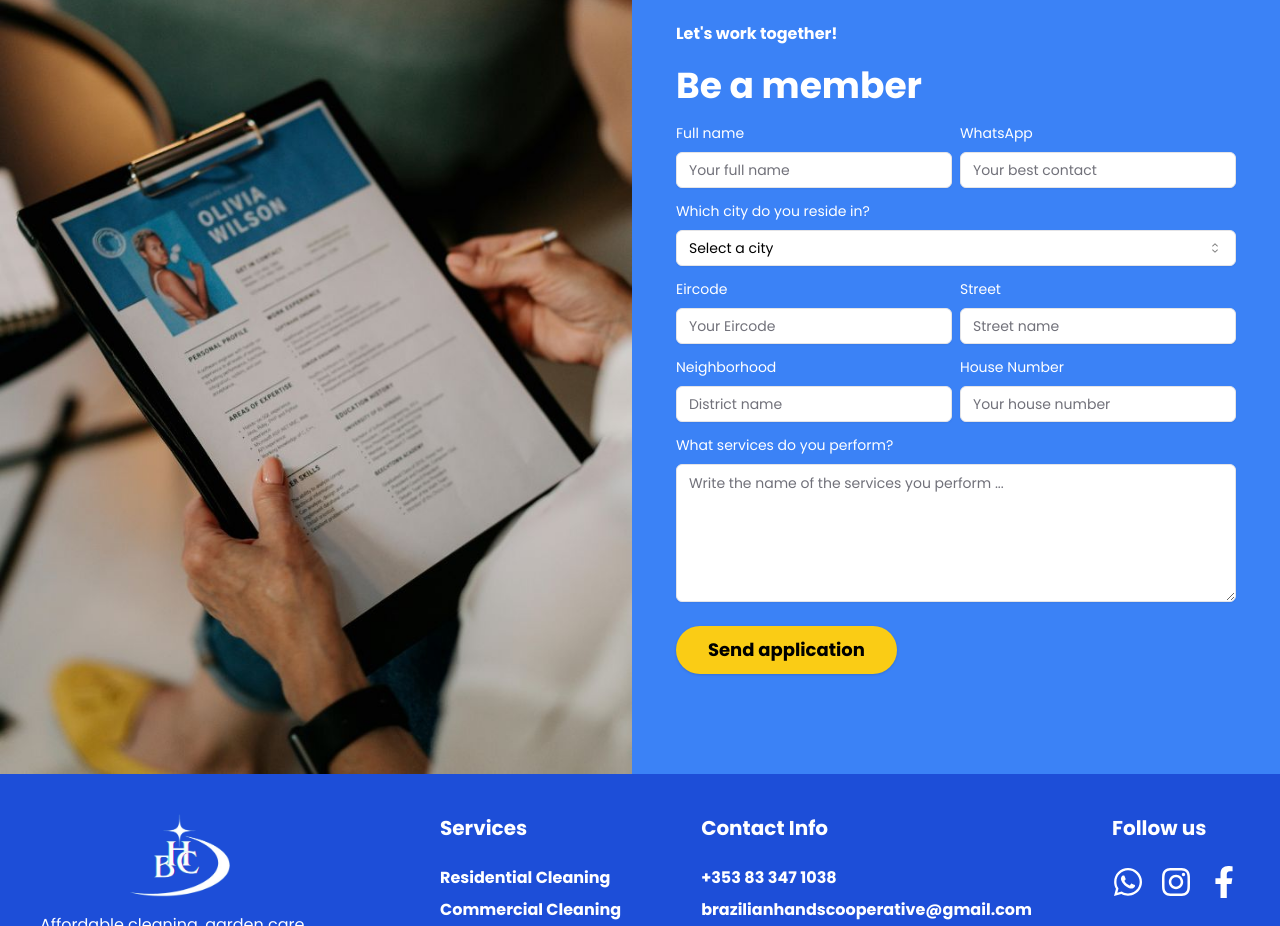
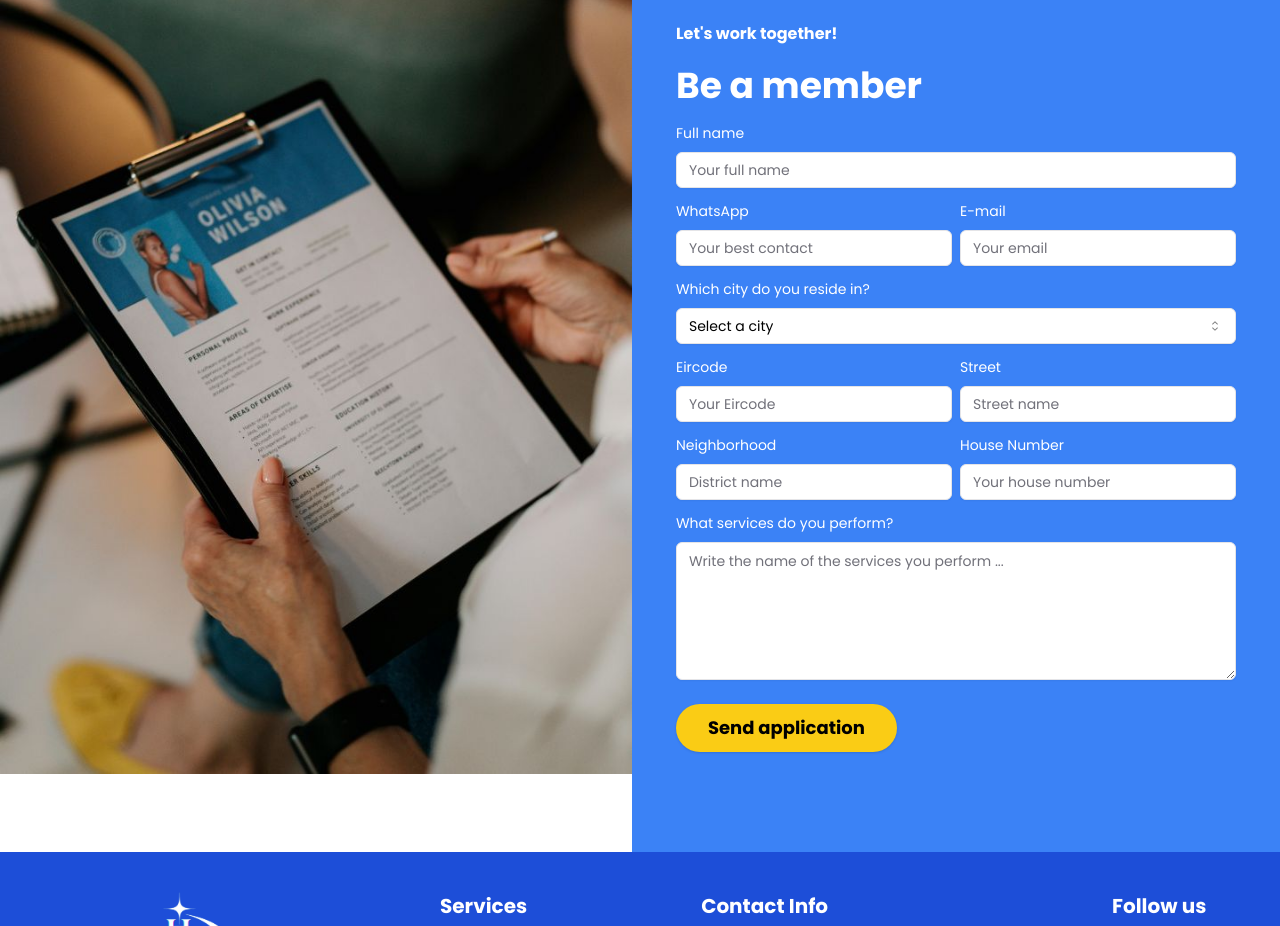
Before and after one commit to eliasacneto/web-hands-cooperative, a Next.js app: page /en/apply in a window 1280 px wide. Shown: the part 2160-3086 px from the top of the page. Built offline with nearby package versions, Linux system fonts and the light colour scheme.

Commit message:
inputs Email

```diff
--- a/components/cooperateComponents/co-form.tsx
+++ b/components/cooperateComponents/co-form.tsx
@@ -14,10 +14,12 @@ import { Label } from "../ui/label";
 import { Textarea } from "../ui/textarea";
 import { useTranslations } from "next-intl";
 import Swal from "sweetalert2";
+import { validateEmail } from "@/lib/validateEmail";
 
 interface CoFormData {
   name: string;
   whatsapp: string;
+  email: string;
   city: string;
   eircode: string;
   street: string;
@@ -32,6 +34,7 @@ const CoForm = () => {
   const [coFormData, setCoFormData] = useState<CoFormData>({
     name: "",
     whatsapp: "",
+    email: "",
     city: "",
     eircode: "",
     street: "",
@@ -66,6 +69,7 @@ const CoForm = () => {
     return (
       coFormData.name !== "" &&
       coFormData.whatsapp !== "" &&
+      validateEmail(coFormData.email) &&
       coFormData.city !== "" &&
       coFormData.eircode !== "" &&
       coFormData.street !== "" &&
@@ -75,6 +79,17 @@ const CoForm = () => {
     );
   };
   const handleSubmit = async () => {
+    if (!validateEmail(coFormData.email)) {
+      Swal.fire({
+        title: a("ops"),
+        text: a("checkEmail"),
+        icon: "error",
+        confirmButtonText: "OK",
+        confirmButtonColor: "#16a34a",
+      });
+      return;
+    }
+
     if (!validateForm()) {
       Swal.fire({
         title: a("ops"),
@@ -126,6 +141,7 @@ Thank you and I await your response!`;
     setCoFormData({
       name: "",
       whatsapp: "",
+      email: "",
       city: "",
       eircode: "",
       street: "",
@@ -167,7 +183,6 @@ Thank you and I await your response!`;
               }}
             >
               <div className="grid w-full items-center gap-4">
-                <div className="flex gap-2">
                 <div className="flex flex-col gap-3 w-full">
                   <Label>{t("fullName")}</Label>
                   <Input
@@ -179,6 +194,7 @@ Thank you and I await your response!`;
                     className="bg-white text-black"
                   />
                 </div>
+                <div className="flex gap-2">
                   <div className="flex flex-col gap-3 w-full">
                     <Label>{t("whatsapp")}</Label>
                     <Input
@@ -187,6 +203,17 @@ Thank you and I await your response!`;
                       value={coFormData.whatsapp}
                       onChange={handleInputChange}
                       placeholder={t("whatsappPlaceholder")}
+                      className="bg-white text-black"
+                    />
+                  </div>
+                  <div className="flex flex-col gap-3 w-full">
+                    <Label>{t("email")}</Label>
+                    <Input
+                      id="email"
+                      type="text"
+                      value={coFormData.email}
+                      onChange={handleInputChange}
+                      placeholder={t("emailPlaceholder")}
                       className="bg-white text-black"
                     />
                   </div>
--- a/components/form.tsx
+++ b/components/form.tsx
@@ -18,10 +18,12 @@ import {
   SelectValue,
 } from "@/components/ui/select";
 import { useState } from "react";
+import { validateEmail } from "@/lib/validateEmail";
 
 interface FormData {
   name: string;
   phone: string;
+  email: string;
   service: string;
   otherService: string;
   city: string;
@@ -34,6 +36,7 @@ interface FormData {
 function Form() {
   const [formData, setFormData] = useState<FormData>({
     name: "",
+    email: "",
     phone: "",
     service: "",
     city: "",
@@ -67,6 +70,7 @@ function Form() {
   const validateForm = (): boolean => {
     return (
       formData.name !== "" &&
+      validateEmail(formData.email) &&
       formData.phone !== "" &&
       formData.service !== "" &&
       (formData.service !== "Other" || formData.otherService !== "") &&
@@ -79,10 +83,17 @@ function Form() {
   };
 
   const handleSubmit = async () => {
+  if (!validateEmail(formData.email)) {
+      alert("Please, enter a valid email!");
+      return;
+    }
+
     if (!validateForm()) {
       alert("Please, fill in all fields!");
       return;
     }
+
+
 
     const serviceMessage =
       formData.service === "Other" ? formData.otherService : formData.service;
@@ -90,6 +101,7 @@ function Form() {
     const message = `Hello! I came across the Brazilian Hands website and I'd like to request a service:
 
 *Name:* ${formData.name}
+*Email:* ${formData.email}
 *Phone:* ${formData.phone}
 
 *Service Chosen:* ${serviceMessage}
@@ -108,7 +120,7 @@ Thanks!`;
     )}`;
     window.open(whatsappUrl, "_blank");
 
-    // Enviar mensagem para o Discord
+    //Enviar mensagem para o Discord
     try {
       const discordWebhookUrl =
         "https://discord.com/api/webhooks/1288456722352177153/GMs-ePR7U7aLyHePFS6OqZcs0uFDBjaRDw9iem1vEMd6NRDcTMo1Hp02KrZxBiWzlZFj";
@@ -126,6 +138,7 @@ Thanks!`;
 
     setFormData({
       name: "",
+      email: "",
       phone: "",
       service: "",
       city: "",
@@ -136,6 +149,8 @@ Thanks!`;
       houseNumber: "",
     });
   };
+
+  console.log(formData)
 
   return (
     <Card id="form" className="w-[350px] lg:w-[400px] bg-[#E4F0FF] ">
@@ -153,6 +168,14 @@ Thanks!`;
                 placeholder="Your name"
                 className="bg-white "
                 value={formData.name}
+                onChange={handleInputChange}
+              />
+              <Input
+                id="email"
+                typeof="text"
+                placeholder="Your email"
+                className="bg-white "
+                value={formData.email}
                 onChange={handleInputChange}
               />
               <InputMask
--- /dev/null
+++ b/lib/validateEmail.ts
@@ -0,0 +1,4 @@
+export const validateEmail = (email: string) => {
+     const emailRegex = /^[^\s@]+@[^\s@]+\.[^\s@]+$/;
+     return emailRegex.test(email);
+};
--- a/messages/en.json
+++ b/messages/en.json
@@ -37,6 +37,8 @@
         "beMember": "Be a member",
         "fullName": "Full name",
         "fullNamePlaceholder": "Your full name",
+        "email": "E-mail",
+        "emailPlaceholder": "Your email",
         "whatsapp": "WhatsApp",
         "whatsappPlaceholder": "Your best contact",
         "city": "Which city do you reside in?",
@@ -62,6 +64,7 @@
     "alerts": {
         "ops": "Oops!",
         "checkFields": "Make sure all fields are filled in!",
-        "ok": "Ok"
+        "ok": "Ok",
+        "checkEmail": "Please, enter a valid email"
     }
 }
--- a/messages/es.json
+++ b/messages/es.json
@@ -38,6 +38,8 @@
       "fullNamePlaceholder": "Tu nombre completo",
       "whatsapp": "WhatsApp",
       "whatsappPlaceholder": "Tu número de contacto",
+      "email": "Correo",
+      "emailPlaceholder": "Tu correo",
       "city": "¿En qué ciudad resides?",
       "cityPlaceholder": "Selecciona una ciudad",
       "eircode": "Eircode",
@@ -61,6 +63,7 @@
     "alerts": {
         "ops": "¡Ups!",
         "checkFields": "Asegúrese de que todos los campos estén completos",
-        "ok": "Ok"
+        "ok": "Ok",
+        "checkEmail": "Por favor, introduzca un correo electrónico valido"
     }
 }
--- a/messages/pt.json
+++ b/messages/pt.json
@@ -38,6 +38,8 @@
         "fullNamePlaceholder": "Seu nome completo",
         "whatsapp": "WhatsApp",
         "whatsappPlaceholder": "Seu número de contato",
+        "email": "E-mail",
+        "emailPlaceholder": "Seu email",
         "city": "Em qual cidade você reside?",
         "cityPlaceholder": "Selecione uma cidade",
         "eircode": "Eircode",
@@ -61,6 +63,7 @@
     "alerts": {
         "ops": "Ops!",
         "checkFields": "Por favor, preencha os campos!",
-        "ok": "Ok"
+        "ok": "Ok",
+        "checkEmail": "Por favor, insira um email válido!"
     }
 }
```
Also changed, not shown: 1 other file (tests, documents, lock files or other folders). Lines whose indentation alone changed are shown as unchanged.
